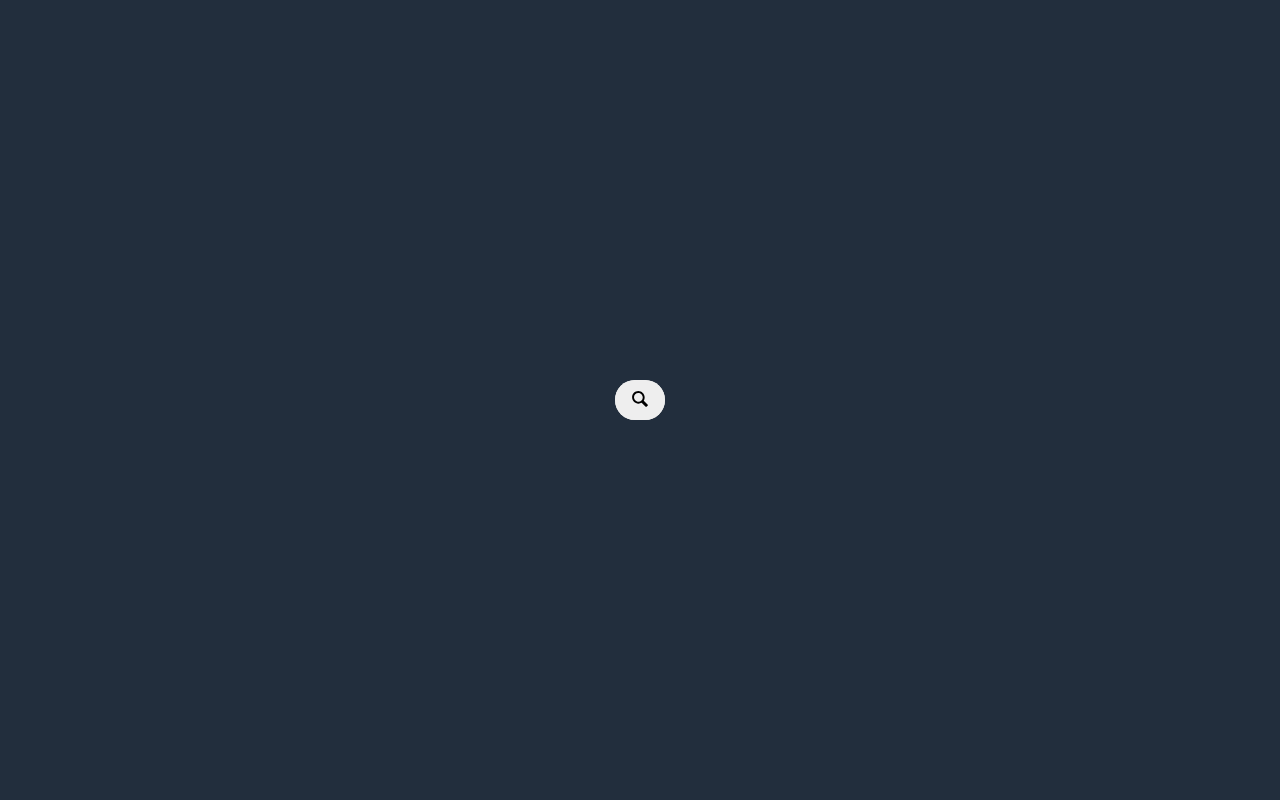
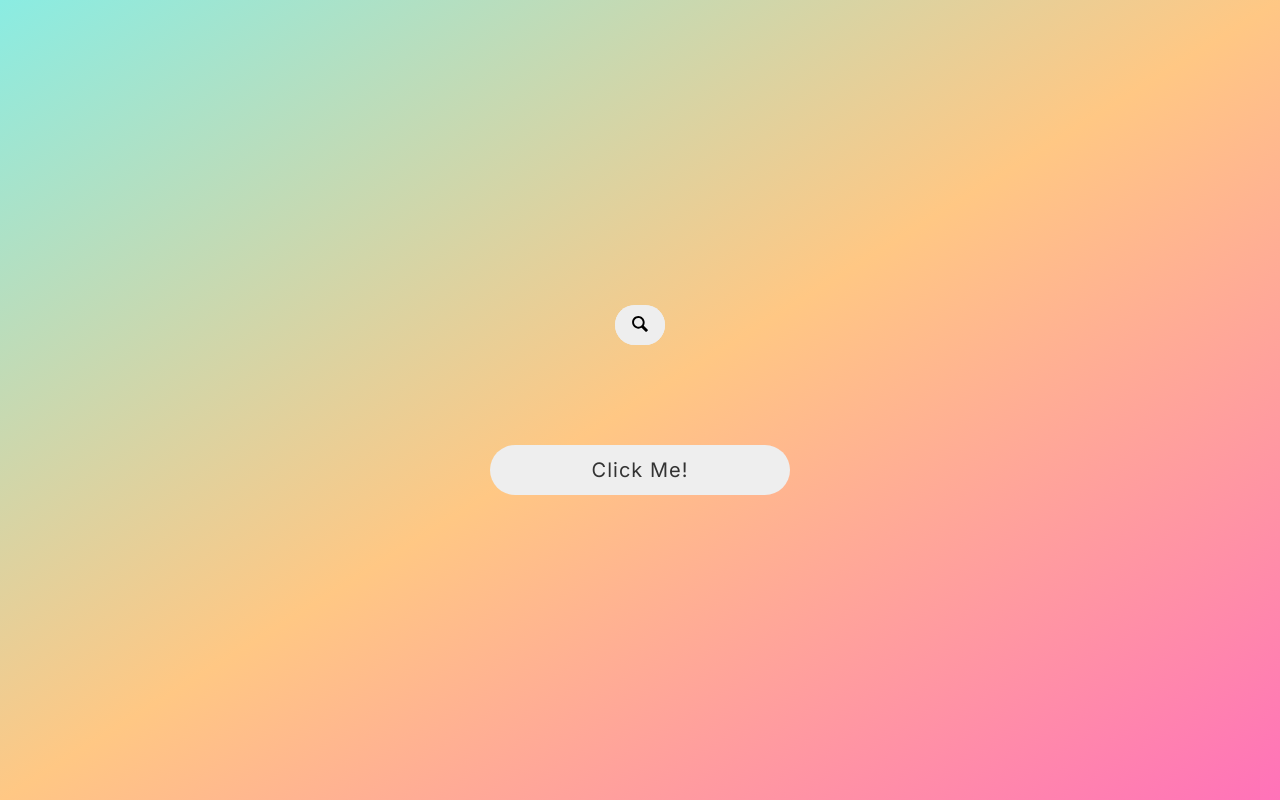
Before and after one commit to goelAdarsh/Effortless-UI-50-Reusable-Components-for-Fast-Development, a plain HTML site: page Hidden Search & 3-D Button Widget/index.html in a window 1280 px wide. Drawn offline with Linux system fonts and the light colour scheme.

Commit message:
Hidden Search & 3-D Button Widget

```diff
--- a/Hidden Search Widget/index.html
+++ b/Hidden Search & 3-D Button Widget/index.html
@@ -17,7 +17,7 @@
             referrerpolicy="no-referrer"
         />
         <link rel="stylesheet" href="./style.css" />
-        <title>Hidden Search Widget</title>
+        <title>Hidden Search & 3-D Button Widget</title>
     </head>
     <body>
         <div class="search-container">
@@ -31,6 +31,8 @@
                 <img src="./magnifying-glass.svg" alt="Search icon" />
             </button>
         </div>
+
+        <button class="button">Click Me!</button>
         <script src="./script.js"></script>
     </body>
 </html>
--- a/Hidden Search Widget/style.css
+++ b/Hidden Search & 3-D Button Widget/style.css
@@ -10,8 +10,12 @@ html {
 
 body {
     font-family: 'Inter', sans-serif;
-
-    background-color: rgba(10, 24, 40, 0.9);
+    background-image: linear-gradient(
+        to bottom right,
+        #40e0d09c,
+        #ff8c007b,
+        #ff00808d
+    );
     height: 100vh;
     overflow: hidden;
 
@@ -19,6 +23,7 @@ body {
     flex-direction: column;
     justify-content: center;
     align-items: center;
+    gap: 10rem;
 }
 
 .search-container {
@@ -67,3 +72,31 @@ body {
 .search-container.active .search-btn {
     transform: translateX(15rem);
 }
+
+.button {
+    color: #333;
+    font-family: 'Inter', sans-serif;
+    font-size: 2rem;
+    font-weight: 400;
+    letter-spacing: 0.1rem;
+
+    background-color: #eee;
+    border: none;
+    width: 30rem;
+    height: 5rem;
+    border-radius: 5rem;
+    cursor: pointer;
+
+    transition: all 0.2s;
+}
+
+.button:hover {
+    transform: translateY(-2px);
+    box-shadow: 0 10px 20px rgba(0, 0, 0, 0.2);
+}
+
+.button:active {
+    transform: translateY(-1px);
+    /* w.r.to the initial state, i.e., the link state */
+    box-shadow: 0 5px 10px rgba(0, 0, 0, 0.2);
+}
```
Also changed, not shown: Hidden Search & 3-D Button Widget/magnifying-glass.svg (renamed from Hidden Search Widget/magnifying-glass.svg), Hidden Search & 3-D Button Widget/script.js (renamed from Hidden Search Widget/script.js).
